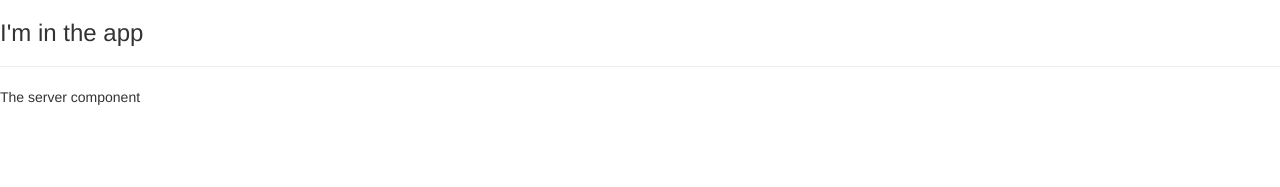
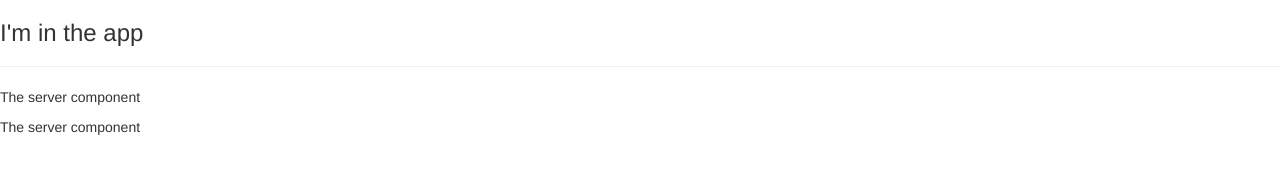
Before and after one commit to kevincastrochavez/first-angular-app, an Angular app: page / in a window 1280 px wide. Shown: the top 187 px of the page. Built offline with nearby package versions, Linux system fonts and the light colour scheme.

Commit message:
learned how to create components through the CLI (using the command ng generate component <name>), how to replicate them and nest them

```diff
--- a/src/app/app.component.html
+++ b/src/app/app.component.html
@@ -1,3 +1,3 @@
 <h3>I'm in the app</h3>
 <hr />
-<app-server></app-server>
+<app-servers></app-servers>
--- a/src/app/app.module.ts
+++ b/src/app/app.module.ts
@@ -4,9 +4,10 @@
 
 import { AppComponent } from './app.component';
 import { ServerComponent } from './server/server.component';
+import { ServersComponent } from './servers/servers.component';
 
 @NgModule({
-  declarations: [AppComponent, ServerComponent],
+  declarations: [AppComponent, ServerComponent, ServersComponent],
   imports: [BrowserModule, FormsModule],
   providers: [],
   bootstrap: [AppComponent],
--- /dev/null
+++ b/src/app/servers/servers.component.html
@@ -0,0 +1 @@
+<app-server></app-server> <app-server></app-server>
--- /dev/null
+++ b/src/app/servers/servers.component.ts
@@ -0,0 +1,15 @@
+import { Component, OnInit } from '@angular/core';
+
+@Component({
+  selector: 'app-servers',
+  templateUrl: './servers.component.html',
+  styleUrls: ['./servers.component.css']
+})
+export class ServersComponent implements OnInit {
+
+  constructor() { }
+
+  ngOnInit(): void {
+  }
+
+}
```
Also changed, not shown: src/app/servers/servers.component.css (added).
